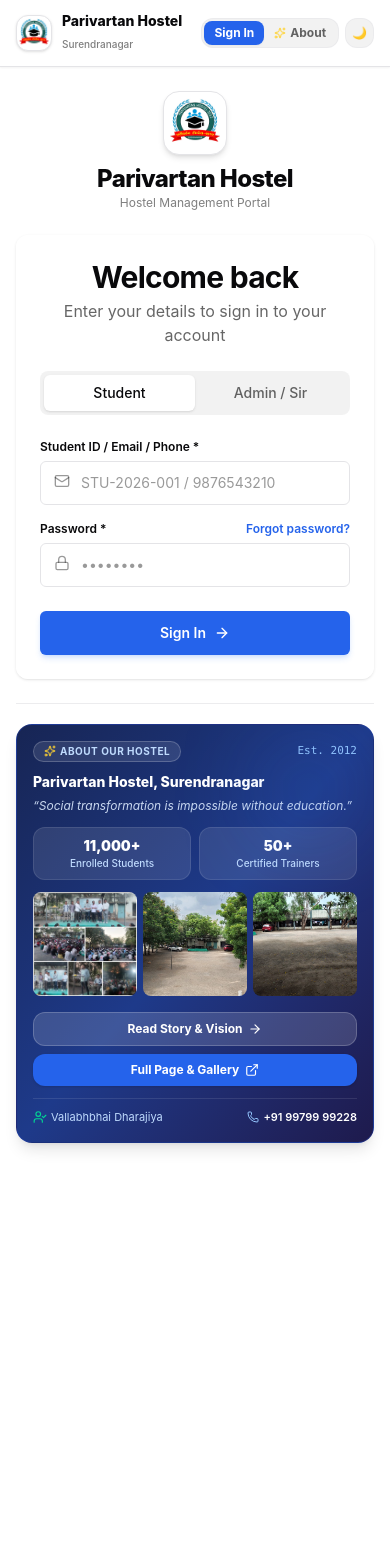
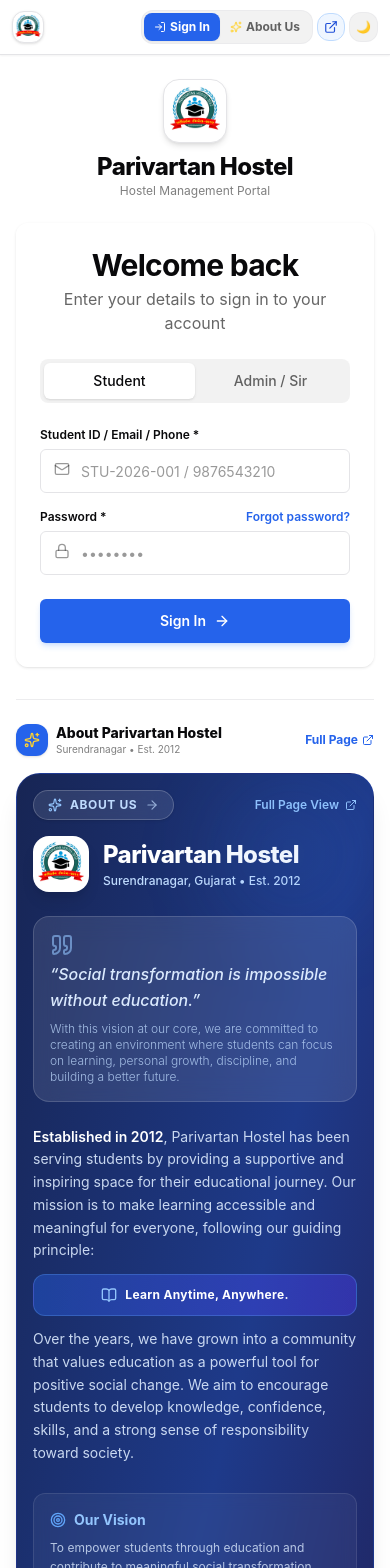
Before and after one commit to rohit15019/Parivartan_hostel, a React (Vite) app in the folder client/: page /login in a window 390 px wide. Shown: the top 1568 px of the page. Before the commit the page ends 1167 px from the top, so only its background shows below. Built offline with nearby package versions, Linux system fonts and the light colour scheme.

Commit message:
fix: ensure About Us is fully visible and responsive on mobile devices

```diff
--- a/client/src/pages/auth/Login.jsx
+++ b/client/src/pages/auth/Login.jsx
@@ -541,44 +541,67 @@ const Login = () => {
   return (
     <div className="min-h-screen w-full flex flex-col lg:flex-row bg-background">
       {/* Top Mobile Bar (visible on < lg) */}
-      <div className="lg:hidden w-full sticky top-0 z-30 bg-background/90 backdrop-blur-md border-b border-border px-4 py-3 flex items-center justify-between gap-2 shadow-xs">
-        <div className="flex items-center gap-2.5 cursor-pointer" onClick={() => setMobileTab('login')}>
-          <div className="w-9 h-9 rounded-xl bg-white p-0.5 shadow-sm border border-border flex items-center justify-center shrink-0">
+      <div className="lg:hidden w-full sticky top-0 z-30 bg-background/95 backdrop-blur-md border-b border-border px-3 sm:px-4 py-2.5 flex items-center justify-between gap-2 shadow-xs">
+        <div
+          className="flex items-center gap-2 cursor-pointer shrink-0"
+          onClick={() => {
+            setMobileTab('login');
+            window.scrollTo({ top: 0, behavior: 'smooth' });
+          }}
+        >
+          <div className="w-8 h-8 sm:w-9 sm:h-9 rounded-xl bg-white p-0.5 shadow-sm border border-border flex items-center justify-center shrink-0">
             <img src={logoImg} alt="Parivartan Logo" className="w-full h-full object-contain rounded-lg" />
           </div>
-          <div>
-            <span className="text-sm font-extrabold text-foreground block leading-tight">Parivartan Hostel</span>
-            <span className="text-[10px] text-black/50 dark:text-white/50 font-medium">Surendranagar</span>
+          <div className="hidden xs:block">
+            <span className="text-xs sm:text-sm font-extrabold text-foreground block leading-tight">Parivartan Hostel</span>
+            <span className="text-[9px] sm:text-[10px] text-black/50 dark:text-white/50 font-medium">Surendranagar</span>
           </div>
         </div>
 
-        <div className="flex items-center gap-1.5">
+        <div className="flex items-center gap-1 sm:gap-2">
           {/* Mode switcher pills on mobile */}
           <div className="flex p-0.5 bg-black/5 dark:bg-white/10 rounded-xl border border-border/50">
             <button
               type="button"
-              onClick={() => setMobileTab('login')}
-              className={`px-2.5 py-1 text-xs font-bold rounded-lg transition-all cursor-pointer ${
+              onClick={() => {
+                setMobileTab('login');
+                window.scrollTo({ top: 0, behavior: 'smooth' });
+              }}
+              className={`px-2.5 py-1.5 text-xs font-bold rounded-lg transition-all flex items-center gap-1 cursor-pointer ${
                 mobileTab === 'login'
                   ? 'bg-primary-600 text-white shadow-xs'
                   : 'text-black/60 dark:text-white/60 hover:text-foreground'
               }`}
             >
-              Sign In
+              <LogIn className="w-3 h-3" />
+              <span>Sign In</span>
             </button>
             <button
               type="button"
-              onClick={() => setMobileTab('about')}
-              className={`px-2.5 py-1 text-xs font-bold rounded-lg transition-all flex items-center gap-1 cursor-pointer ${
+              onClick={() => {
+                setMobileTab('about');
+                window.scrollTo({ top: 0, behavior: 'smooth' });
+              }}
+              className={`px-2.5 py-1.5 text-xs font-bold rounded-lg transition-all flex items-center gap-1 cursor-pointer ${
                 mobileTab === 'about'
                   ? 'bg-primary-600 text-white shadow-xs'
                   : 'text-black/60 dark:text-white/60 hover:text-foreground'
               }`}
             >
               <Sparkles className="w-3 h-3 text-amber-300" />
-              About
+              <span>About Us</span>
             </button>
           </div>
+
+          <button
+            type="button"
+            onClick={() => navigate('/about')}
+            className="p-1.5 sm:px-2 sm:py-1.5 rounded-xl bg-primary-50 dark:bg-primary-950/40 text-primary-700 dark:text-primary-300 hover:bg-primary-100 dark:hover:bg-primary-900/60 border border-primary-200 dark:border-primary-800 text-xs font-semibold flex items-center gap-1 cursor-pointer transition-colors"
+            title="Open Dedicated About Us Page"
+          >
+            <ExternalLink className="w-3.5 h-3.5" />
+            <span className="hidden sm:inline">About Page</span>
+          </button>
 
           <button
             type="button"
@@ -1198,79 +1221,42 @@ const Login = () => {
             </AnimatePresence>
           </Card>
 
-          {/* Mobile About Us Quick Access Teaser (Visible on mobile screens) */}
-          <div className="mt-6 pt-5 border-t border-border/70 lg:hidden space-y-3">
-            <div className="p-4 rounded-2xl bg-gradient-to-br from-primary-950 via-primary-900 to-indigo-950 text-white shadow-lg border border-primary-800/40 relative overflow-hidden">
-              <div className="absolute top-0 right-0 w-32 h-32 bg-primary-500/10 rounded-full blur-2xl pointer-events-none"></div>
-
-              <div className="flex items-center justify-between gap-2 mb-2.5">
-                <span className="px-2.5 py-0.5 rounded-full text-[10px] font-bold bg-white/10 text-primary-200 border border-white/20 uppercase tracking-wider flex items-center gap-1">
-                  <Sparkles className="w-3 h-3 text-amber-300" /> About Our Hostel
-                </span>
-                <span className="text-[11px] text-primary-300 font-mono">Est. 2012</span>
-              </div>
-
-              <h3 className="text-sm font-extrabold text-white mb-1">
-                Parivartan Hostel, Surendranagar
-              </h3>
-              <p className="text-xs text-primary-100/90 italic leading-relaxed mb-3">
-                “Social transformation is impossible without education.”
-              </p>
-
-              {/* Stat chips */}
-              <div className="grid grid-cols-2 gap-2 mb-3">
-                <div className="p-2 rounded-xl bg-white/10 border border-white/10 text-center">
-                  <div className="text-sm font-black text-white">11,000+</div>
-                  <div className="text-[10px] text-primary-200 font-medium">Enrolled Students</div>
+          {/* Mobile Full About Us Section (Directly visible on mobile screens below login card) */}
+          <div className="mt-8 pt-6 border-t border-border/70 lg:hidden space-y-4">
+            <div className="flex items-center justify-between">
+              <div className="flex items-center gap-2">
+                <div className="w-8 h-8 rounded-xl bg-primary-600 text-white flex items-center justify-center font-bold text-xs shadow-sm">
+                  <Sparkles className="w-4 h-4 text-amber-300" />
                 </div>
-                <div className="p-2 rounded-xl bg-white/10 border border-white/10 text-center">
-                  <div className="text-sm font-black text-white">50+</div>
-                  <div className="text-[10px] text-primary-200 font-medium">Certified Trainers</div>
+                <div>
+                  <h3 className="text-sm font-extrabold text-foreground leading-tight">About Parivartan Hostel</h3>
+                  <p className="text-[10px] text-black/50 dark:text-white/50">Surendranagar • Est. 2012</p>
                 </div>
               </div>
+              <button
+                type="button"
+                onClick={() => navigate('/about')}
+                className="text-xs font-bold text-primary-600 dark:text-primary-400 hover:underline flex items-center gap-1 cursor-pointer"
+              >
+                <span>Full Page</span>
+                <ExternalLink className="w-3 h-3" />
+              </button>
+            </div>
 
-              {/* Photos strip */}
-              <div className="grid grid-cols-3 gap-1.5 mb-3">
-                <div className="aspect-square rounded-lg overflow-hidden bg-black/40">
-                  <img src={eventTrainingImg} alt="Training" className="w-full h-full object-cover" />
-                </div>
-                <div className="aspect-square rounded-lg overflow-hidden bg-black/40">
-                  <img src={hostelCampusImg} alt="Campus" className="w-full h-full object-cover" />
-                </div>
-                <div className="aspect-square rounded-lg overflow-hidden bg-black/40">
-                  <img src={hostelBuildingImg} alt="Building" className="w-full h-full object-cover" />
-                </div>
-              </div>
+            <div className="p-4 sm:p-5 rounded-3xl bg-gradient-to-br from-primary-950 via-primary-900 to-indigo-950 text-white shadow-xl border border-primary-800/40 relative overflow-hidden space-y-5">
+              <div className="absolute top-0 right-0 w-40 h-40 bg-primary-500/10 rounded-full blur-2xl pointer-events-none"></div>
 
-              {/* Action buttons */}
-              <div className="flex flex-col sm:flex-row gap-2 pt-1">
-                <button
-                  type="button"
-                  onClick={() => setMobileTab('about')}
-                  className="flex-1 py-2 px-3 rounded-xl bg-white/15 hover:bg-white/25 text-white text-xs font-bold flex items-center justify-center gap-1.5 border border-white/20 transition-all cursor-pointer"
-                >
-                  <span>Read Story & Vision</span>
-                  <ArrowRight className="w-3.5 h-3.5" />
-                </button>
+              <AboutUsContent onNavigateToAbout={() => navigate('/about')} />
+
+              <div className="pt-3 border-t border-white/15 flex flex-col gap-2">
                 <button
                   type="button"
                   onClick={() => navigate('/about')}
-                  className="flex-1 py-2 px-3 rounded-xl bg-primary-600 hover:bg-primary-500 text-white text-xs font-bold flex items-center justify-center gap-1.5 transition-all cursor-pointer shadow-sm"
+                  className="w-full py-2.5 px-4 rounded-xl bg-primary-600 hover:bg-primary-500 text-white text-xs font-bold flex items-center justify-center gap-2 shadow-md transition-all cursor-pointer"
                 >
-                  <span>Full Page & Gallery</span>
+                  <span>Open Full About Us Page & Gallery</span>
                   <ExternalLink className="w-3.5 h-3.5" />
                 </button>
-              </div>
-
-              {/* Contact line */}
-              <div className="mt-3 pt-2.5 border-t border-white/10 flex items-center justify-between text-[11px] text-primary-200">
-                <span className="flex items-center gap-1">
-                  <UserCheck className="w-3.5 h-3.5 text-emerald-400" />
-                  <span className="truncate">Vallabhbhai Dharajiya</span>
-                </span>
-                <a href="tel:+919979999228" className="text-white hover:underline flex items-center gap-1 font-semibold">
-                  <Phone className="w-3 h-3 text-primary-300" /> +91 99799 99228
-                </a>
               </div>
             </div>
           </div>
--- a/client/src/pages/public/AboutUs.jsx
+++ b/client/src/pages/public/AboutUs.jsx
@@ -493,7 +493,7 @@ const AboutUs = () => {
                   <UserCheck className="w-5 h-5" />
                 </div>
                 <h3 className="font-bold text-foreground">Hostel Administrator</h3>
-                <p className="text-base lg:text-sm xl:text-base 2xl:text-lg font-extrabold text-foreground whitespace-nowrap tracking-tight" title="Vallabhbhai Dharajiya">
+                <p className="text-base sm:text-lg font-extrabold text-foreground break-words tracking-tight" title="Vallabhbhai Dharajiya">
                   Vallabhbhai Dharajiya
                 </p>
                 <p className="text-xs text-black/60 dark:text-white/60">
@@ -509,7 +509,7 @@ const AboutUs = () => {
                   <UserCheck className="w-5 h-5" />
                 </div>
                 <h3 className="font-bold text-foreground">Hostel Administrator</h3>
-                <p className="text-sm sm:text-base lg:text-[13px] xl:text-sm 2xl:text-base font-extrabold text-foreground whitespace-nowrap tracking-tight" title="Bhanuben Vallabhbhai Dharajiya">
+                <p className="text-base sm:text-lg font-extrabold text-foreground break-words tracking-tight" title="Bhanuben Vallabhbhai Dharajiya">
                   Bhanuben Vallabhbhai Dharajiya
                 </p>
                 <p className="text-xs text-black/60 dark:text-white/60">
```
